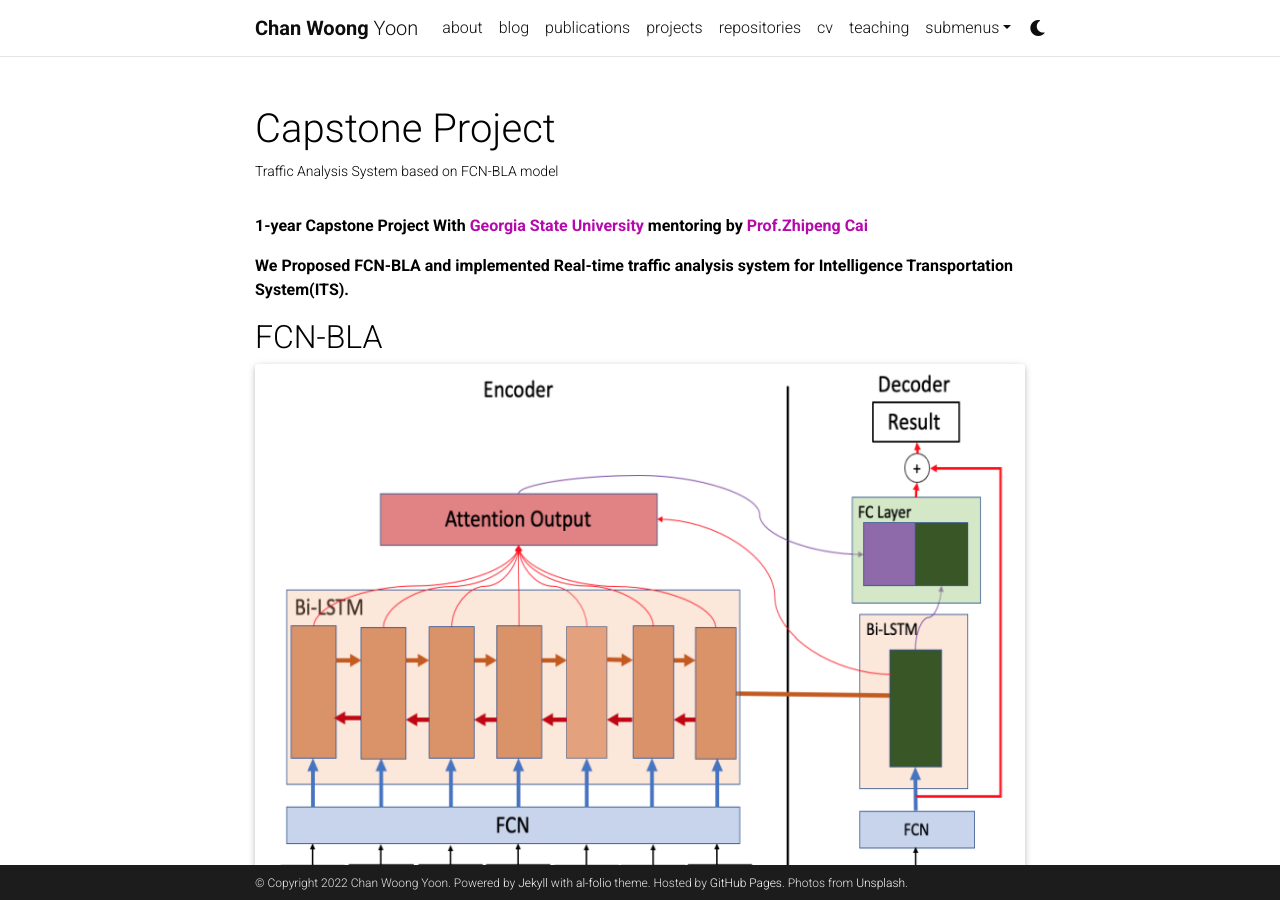
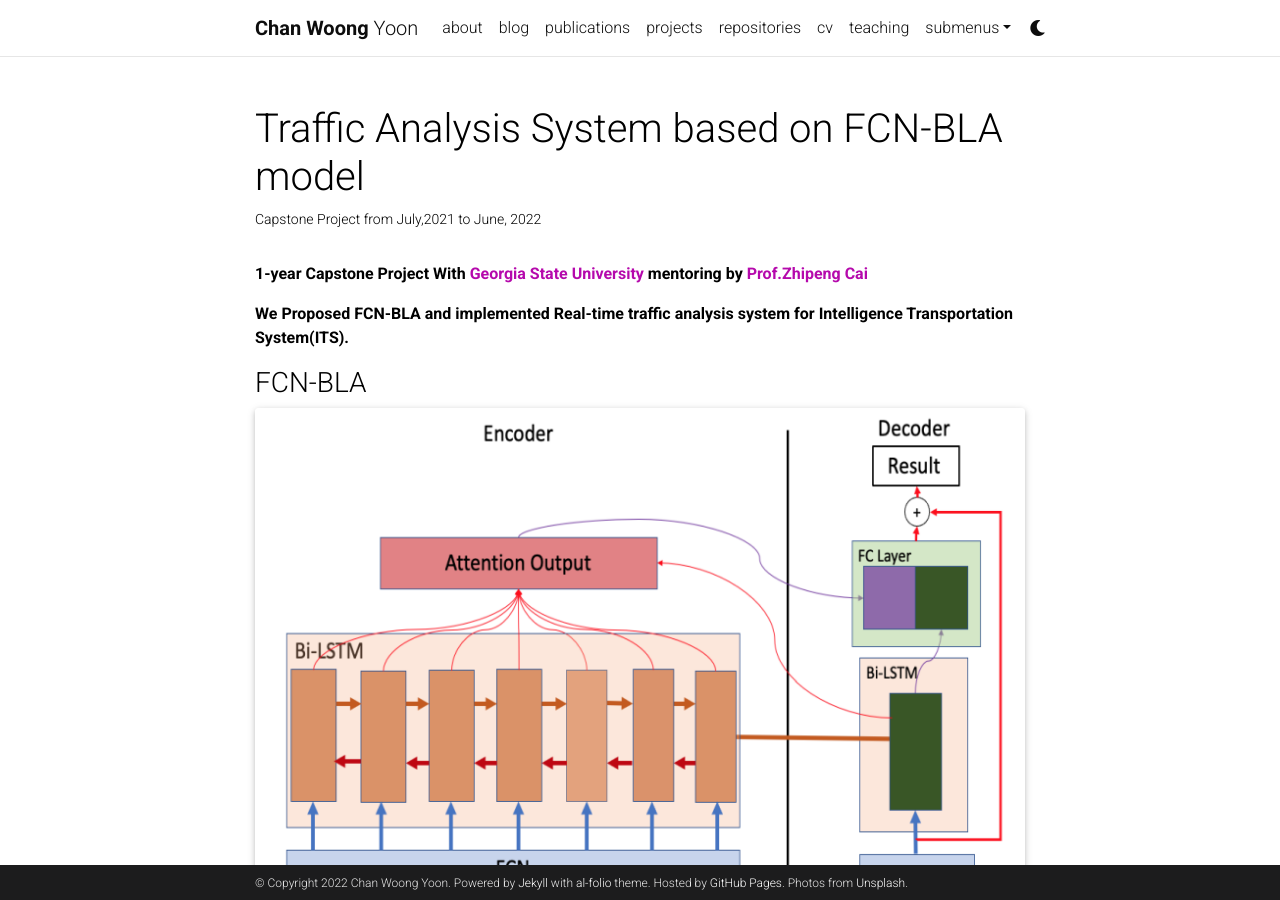
Before and after one commit to qicqock/qicqock.github.io, a Jekyll site: the page built from _projects/2_project.md, in a window 1280 px wide and 900 px high. Built offline with Jekyll 4.4.1, drawn with Linux system fonts in a browser that asks for light colours; full-size pictures stand in for the smaller copies a plugin makes; comment, search, counter and statistics services are not loaded; a style sheet for code colours, icons or effects is not loaded; some of the changed text lies outside the part shown.

Commit message:
Update 2_project.md

```diff
--- a/_projects/2_project.md
+++ b/_projects/2_project.md
@@ -1,7 +1,7 @@
 ---
 layout: page
-title: Capstone Project
-description: Traffic Analysis System based on FCN-BLA model
+title: Traffic Analysis System based on FCN-BLA model
+description: Capstone Project from July,2021 to June, 2022
 img: assets/img/capstone2022/capstone2022_model.png
 importance: 2
 category: work
@@ -11,7 +11,7 @@ category: work
 <p class="font-weight-bold">We Proposed FCN-BLA and implemented Real-time traffic analysis system for Intelligence Transportation System(ITS).</p>
 
 
-<h2>FCN-BLA</h2>
+<h3>FCN-BLA</h3>
 
 <div class="row">
     <div class="col-sm mt-3 mt-md-0">
@@ -32,7 +32,7 @@ Compared to <a href="https://arxiv.org/abs/1707.09476">FCN-rLSTM</a>,
 In <a href="https://gram.web.uah.es/data/datasets/trancos/index.html">Trancos Dataset</a>, we obtained 4% performance improvement of count error as 4.205.
 
 
-<h2>Traffic Analysis System</h2>
+<h3>Traffic Analysis System</h3>
 
 <div class="row justify-content-sm-center">
     <div class="col-sm-6 mt-3 mt-md-0">
```
Also changed, not shown: other parts of _projects/2_project.md (+5 -0 lines).
